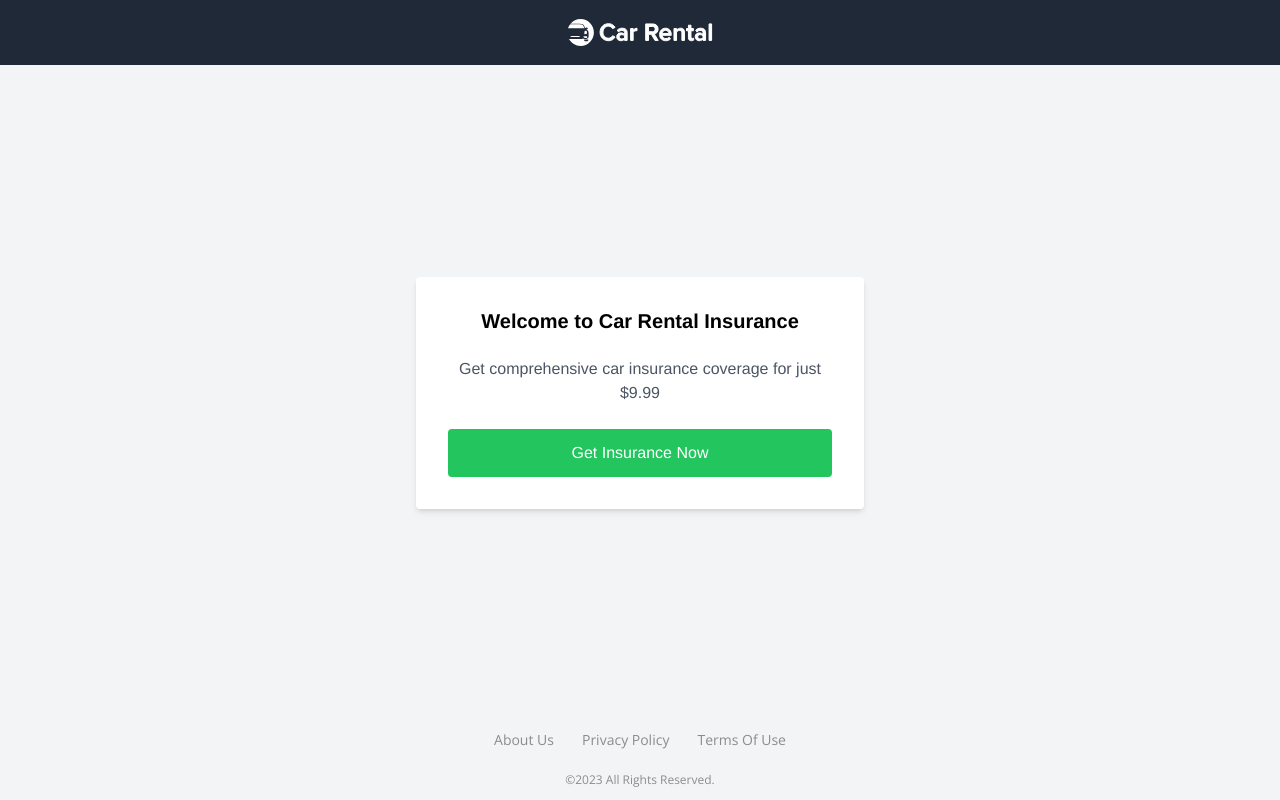
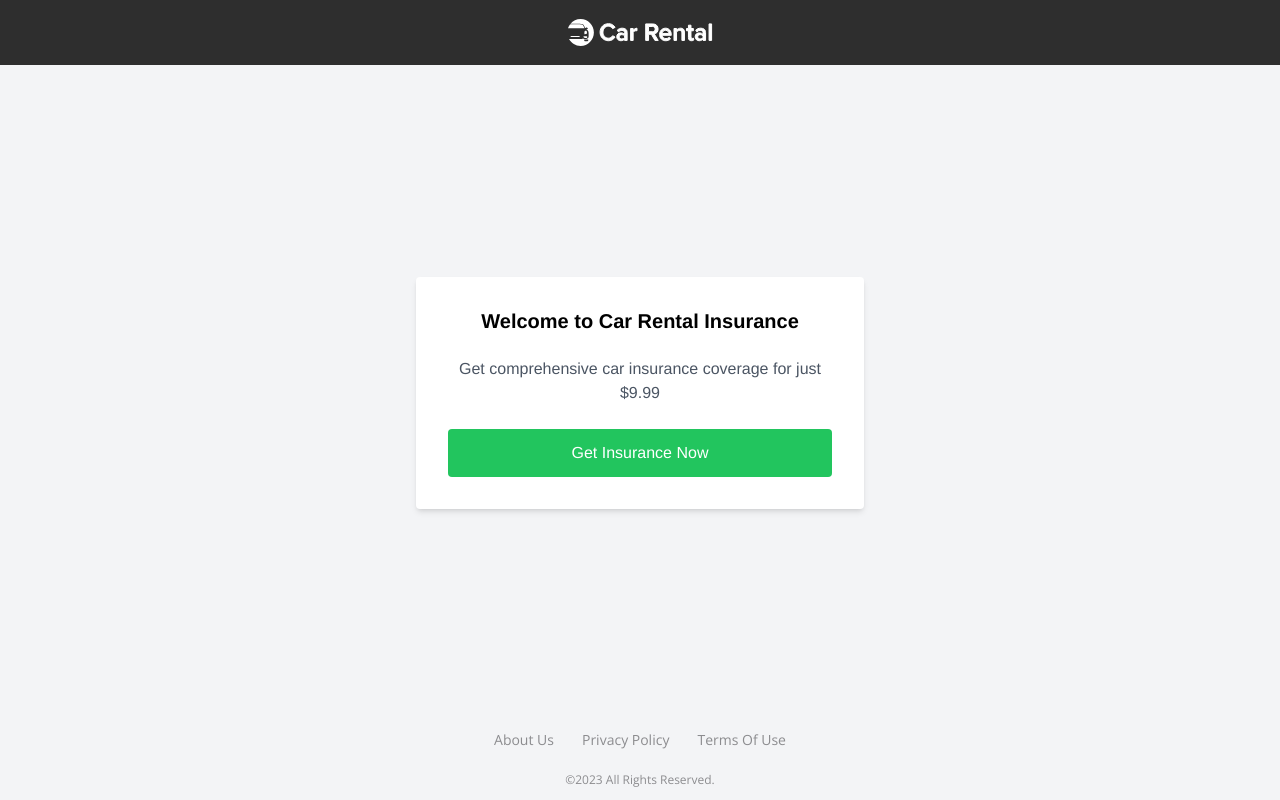
Before and after one commit to ugniusramanauskas/car-rental-insurance-form, a Vue app: page / in a window 1280 px wide. Built offline with nearby package versions, Linux system fonts and the light colour scheme.

Commit message:
Update AppHeader background color for improved visual consistency

```diff
--- a/src/components/AppHeader.vue
+++ b/src/components/AppHeader.vue
@@ -1,5 +1,5 @@
 <template>
-  <header class="bg-gray-800 text-white text-center py-[19px]">
+  <header class="bg-[#2E2E2E] text-white text-center py-[19px]">
     <h1 class="text-2xl font-bold flex items-center justify-center">
       <img src="../assets/logo.svg" alt="Logo" />
     </h1>
```
